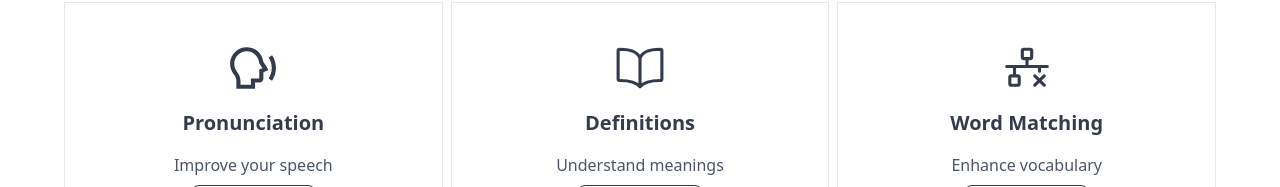
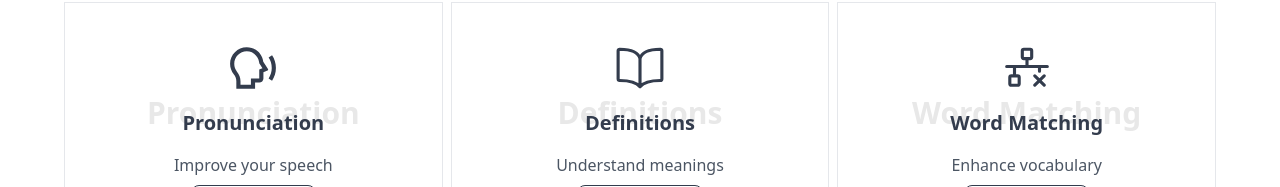
Before and after one commit to aliaydogdu105/vocapp, a React (Vite) app: page / in a window 1280 px wide. Shown: the part 1182-1369 px from the top of the page. Built offline with nearby package versions, Linux system fonts and the light colour scheme.

Commit message:
feat: add headerBg at featuresCard and change letter: isdark to isDark

```diff
--- a/src/components/ThemeButton.jsx
+++ b/src/components/ThemeButton.jsx
@@ -1,6 +1,6 @@
 import React from "react";
 
-const ThemeButton = ({ isdark, setIsdark }) => {
+const ThemeButton = ({ isDark, setIsDark }) => {
   return (
     <div>
       <label className="cursor-pointer grid place-items-center">
@@ -8,8 +8,8 @@ const ThemeButton = ({ isdark, setIsdark }) => {
           type="checkbox"
           value="night"
           className="toggle theme-controller bg-base-content row-start-1 col-start-1 col-span-2"
-          checked={isdark}
-          onChange={() => setIsdark(!isdark)}
+          checked={isDark}
+          onChange={() => setIsDark(!isDark)}
         />
         <svg
           className="col-start-1 row-start-1 stroke-base-100 fill-base-100"
--- /dev/null
+++ b/src/pages/HomePage/components/BackgroundHeader.jsx
@@ -0,0 +1,11 @@
+import React from "react";
+
+const BackgroundHeader = ({ text }) => {
+  return (
+    <text className=" absolute text-3xl sm:text-[1.5rem] md:text-3xl text-base-200 left-1/2 -top-1/2 -translate-x-1/2 -z-10">
+      {text}
+    </text>
+  );
+};
+
+export default BackgroundHeader;
--- a/src/pages/HomePage/components/FeaturesSection.jsx
+++ b/src/pages/HomePage/components/FeaturesSection.jsx
@@ -3,6 +3,7 @@ import { RiSpeakFill, RiSpeakLine } from "react-icons/ri";
 import { IoBook, IoBookOutline } from "react-icons/io5";
 import { PiNetworkX, PiNetworkXFill } from "react-icons/pi";
 import { Link } from "react-router-dom";
+import BackgroundHeader from "./BackgroundHeader";
 
 const FeaturesSection = ({ featuresRef }) => {
   const cards = [
@@ -55,7 +56,10 @@ const FeaturesSection = ({ featuresRef }) => {
               <div className="flex justify-center">
                 {isHovered ? card.iconHover : card.icon}
               </div>
-              <h3 className="text-xl font-bold m-4">{card.header}</h3>
+              <header className="text-xl font-bold m-4 whitespace-nowrap relative">
+                <BackgroundHeader text={card.header} />
+                <h2>{card.header}</h2>
+              </header>
               <p className="text-gray-600">{card.text}</p>
               <Link
                 to={card.route}
--- a/src/pages/MainLayoutPage.jsx
+++ b/src/pages/MainLayoutPage.jsx
@@ -8,12 +8,12 @@ import WordMatchingPage from "./WordMatchingPage";
 import ThemeButton from "../components/ThemeButton";
 
 const Navbar = () => {
-  const [isdark, setIsdark] = useState(
-    JSON.parse(localStorage.getItem("isdark"))
+  const [isDark, setIsDark] = useState(
+    JSON.parse(localStorage.getItem("isDark"))
   );
   useEffect(() => {
-    localStorage.setItem("isdark", JSON.stringify(isdark));
-  }, [isdark]);
+    localStorage.setItem("isDark", JSON.stringify(isDark));
+  }, [isDark]);
 
   const handleNavLinkClick = () => {
     document.getElementById("my-drawer-3").checked = false;
@@ -67,7 +67,7 @@ const Navbar = () => {
                 </li>
               </nav>
             </div>
-            <ThemeButton isdark={isdark} setIsdark={setIsdark} />
+            <ThemeButton isDark={isDark} setIsDark={setIsDark} />
           </div>
           {/* Page content here */}
           <section className="min-h-screen transition-all sm:px-16">
```
